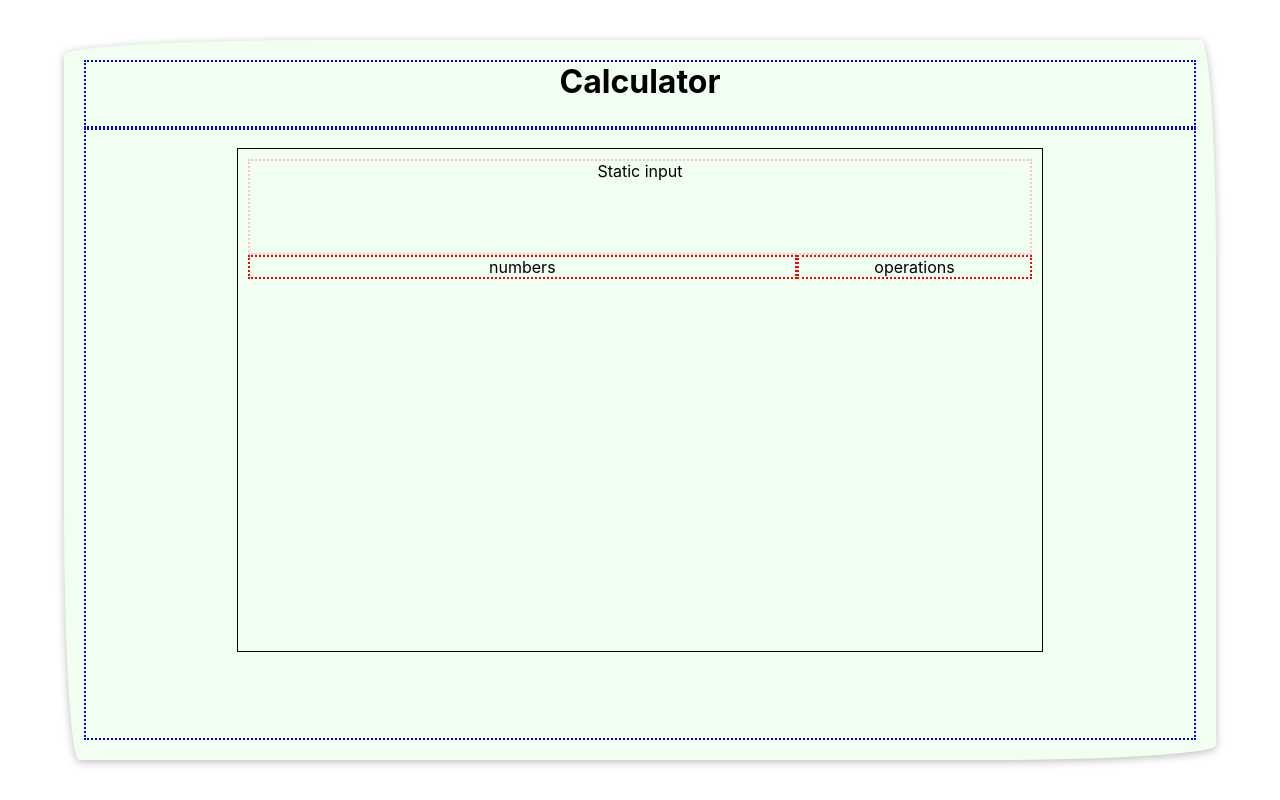
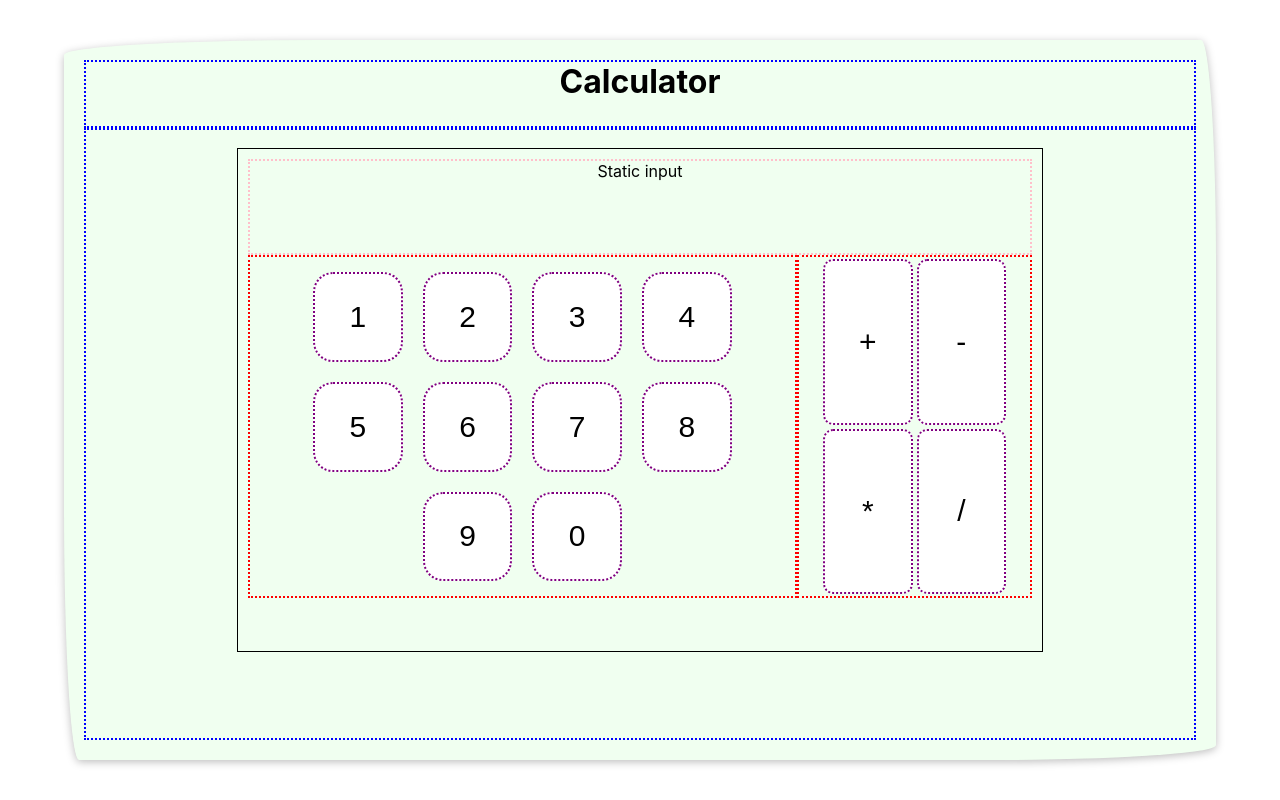
Before and after one commit to MarleeG/Calculator, a React (Create React App) app in the folder client/: page / in a window 1280 px wide. Built offline with nearby package versions, Linux system fonts and the light colour scheme.

Commit message:
initial buttons have been created

```diff
--- a/client/src/application/components/calc.css
+++ b/client/src/application/components/calc.css
@@ -19,6 +19,9 @@
     width: 70%;
     height: 100%;
     border: 2px dotted red;
+    padding: 5px;
+    /* display: flex;
+    flex */
 }
 
 .calc__col-two{
--- a/client/src/application/components/calc.js
+++ b/client/src/application/components/calc.js
@@ -1,8 +1,33 @@
-import React from "react";
+import React, {useEffect, useState} from "react";
+import {numbers, operations } from '../../shared/data/data';
+
 
 import "./calc.css";
+import Button from "../../shared/UIElements/Button";
 
 const Calc = (props) => {
+    const numStyle = {
+        width: "7vw",
+        height: "7vw",
+        borderRadius:"20px",
+        margin: "10px"
+    };
+
+    const operationStyles= {
+        width: "7vw",
+        height: "12.9vw",
+        borderRadius:"10px",
+
+    }
+
+
+    const [allNums, setAllNum] = useState([]);
+    const [allOperations, setAllOperations] = useState([])
+
+    useEffect(() => {
+        setAllNum(numbers());
+        setAllOperations(operations());
+    }, []);
   return (
     <div className="calc__container">
       <div className="calc__wrapper">
@@ -10,12 +35,17 @@ const Calc = (props) => {
         <div className="calc__buttons-wrap">
           <div className="calc__col calc__col-one">
             {/* numbers */}
-            numbers
+            {allNums.map((num) => {
+                return <Button key={num} styles={numStyle} value={num}/>
+            })}
+
           </div>
 
           <div className="calc__col calc__col-two">
             {/* operations */}
-            operations
+            {allOperations.map((op, idx) => {
+                return <Button key={idx} styles={operationStyles} value={op}/>
+            })}
           </div>
         </div>
       </div>
--- /dev/null
+++ b/client/src/shared/UIElements/Button.css
@@ -0,0 +1,10 @@
+button{
+    border: 2px dotted purple;
+    margin: 2px;
+    background: white;
+    font-size: 30px;
+}
+
+button:hover{
+  box-shadow: 0 2px 8px rgba(0, 0, 0, 0.26);
+}
--- /dev/null
+++ b/client/src/shared/UIElements/Button.js
@@ -0,0 +1,9 @@
+import React from "react";
+
+import "./Button.css";
+
+const Button = (props) => {
+  return <button style={props.styles}>{props.value}</button>;
+};
+
+export default Button;
--- /dev/null
+++ b/client/src/shared/data/data.js
@@ -0,0 +1,10 @@
+const arr_nums = [1, 2, 3, 4, 5, 6, 7, 8, 9, 0];
+const arr_operations = ["+", "-", "*", "/"];
+
+export const numbers = () => {
+  return arr_nums;
+};
+
+export const operations = () => {
+  return arr_operations;
+};
```
